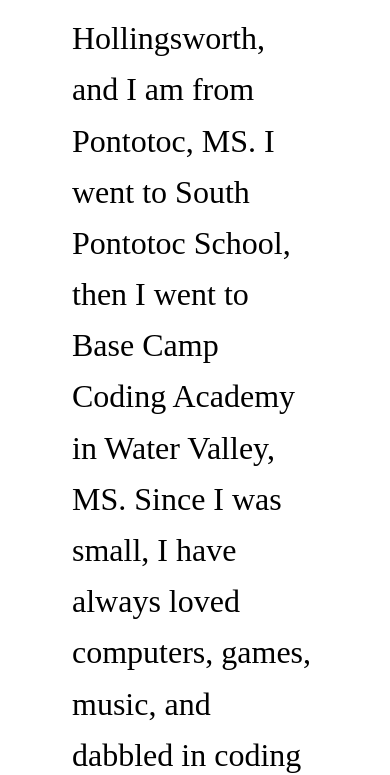
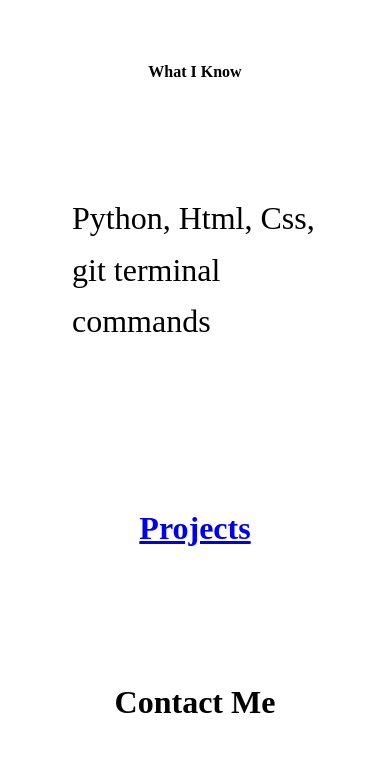
Before and after one commit to dholl205/portfolio205, a plain HTML site: page index.html in a window 390 px wide. Shown: the part 598-1373 px from the top of the page. Drawn offline with Linux system fonts and the light colour scheme.

Commit message:
fixed front page for phone

```diff
--- a/styles.css
+++ b/styles.css
@@ -127,9 +127,15 @@ html {
     padding-bottom: 2em;
   }
   .about-m {
+    font-size: 1em;
+  }
+  .what-know {
+    font-size: 1em;
+  }
+  .projects {
     font-size: 2em;
   }
-  .what-know {
+  .contact-me {
     font-size: 2em;
   }
 }
```
